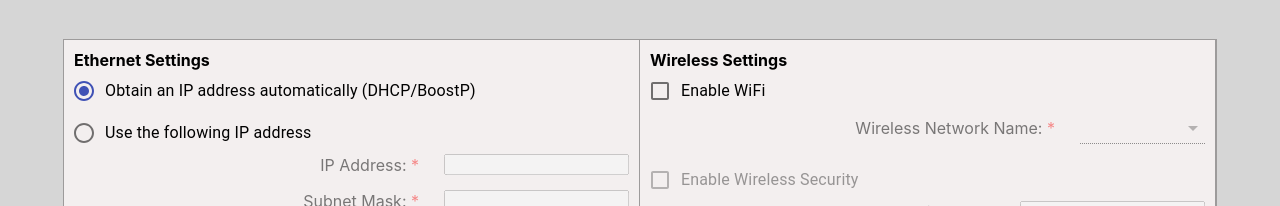
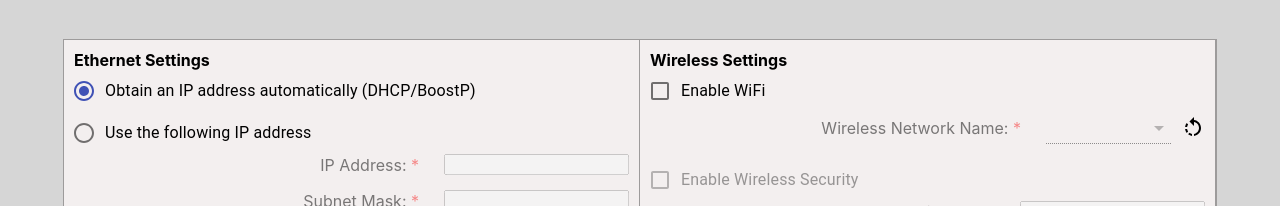
Before and after one commit to LexaMart/Omertex_task, a React (Create React App) app in the folder app/: page / in a window 1280 px wide. Shown: the top 206 px of the page. Built offline with nearby package versions, Linux system fonts and the light colour scheme.

Commit message:
feat: add refresh img

```diff
--- a/app/package.json
+++ b/app/package.json
@@ -4,6 +4,7 @@
   "private": true,
   "dependencies": {
     "@material-ui/core": "^4.11.4",
+    "@material-ui/icons": "^4.11.2",
     "@testing-library/jest-dom": "^5.14.1",
     "@testing-library/react": "^11.2.7",
     "@testing-library/user-event": "^12.8.3",
--- a/app/src/components/Form/FormCopmponents/Wireless/WirelessComponents/WirelessNameComponent/WirelessName.css
+++ b/app/src/components/Form/FormCopmponents/Wireless/WirelessComponents/WirelessNameComponent/WirelessName.css
@@ -1,3 +1,13 @@
-.wireless__selector{
+.wireless__selector {
   width: 125px;
 }
+
+.refresh__img {
+  padding-left: 10px;
+}
+
+.refresh__img:hover {
+  transition: all 1s;
+  cursor: pointer;
+  transform: rotate(360deg);
+}
--- a/app/src/components/Form/FormCopmponents/Wireless/WirelessComponents/WirelessNameComponent/WirelessNameComponent.tsx
+++ b/app/src/components/Form/FormCopmponents/Wireless/WirelessComponents/WirelessNameComponent/WirelessNameComponent.tsx
@@ -2,6 +2,7 @@ import { MenuItem, Select } from '@material-ui/core';
 import { useDispatch } from 'react-redux';
 import { setWifiName } from '../../../../../../redux/useFormWifiReducer';
 import { useTypedSelector } from '../../../../../../redux/useTypedSelector.hook';
+import RotateLeftIcon from '@material-ui/icons/RotateLeft';
 import './WirelessName.css'
 
 export const WirelessNameComponent: React.FunctionComponent = () => {
@@ -28,6 +29,7 @@ export const WirelessNameComponent: React.FunctionComponent = () => {
           <MenuItem value={'TP-link15'}>TP-link15</MenuItem>
           <MenuItem value={'LexaMart'}>LexaMart</MenuItem>
         </Select>
+        <RotateLeftIcon className='refresh__img' style={{ paddingLeft: '10px' }} />
       </div>
     </div>
   )
```
Also changed, not shown: 1 other file (tests, documents, lock files or other folders).
